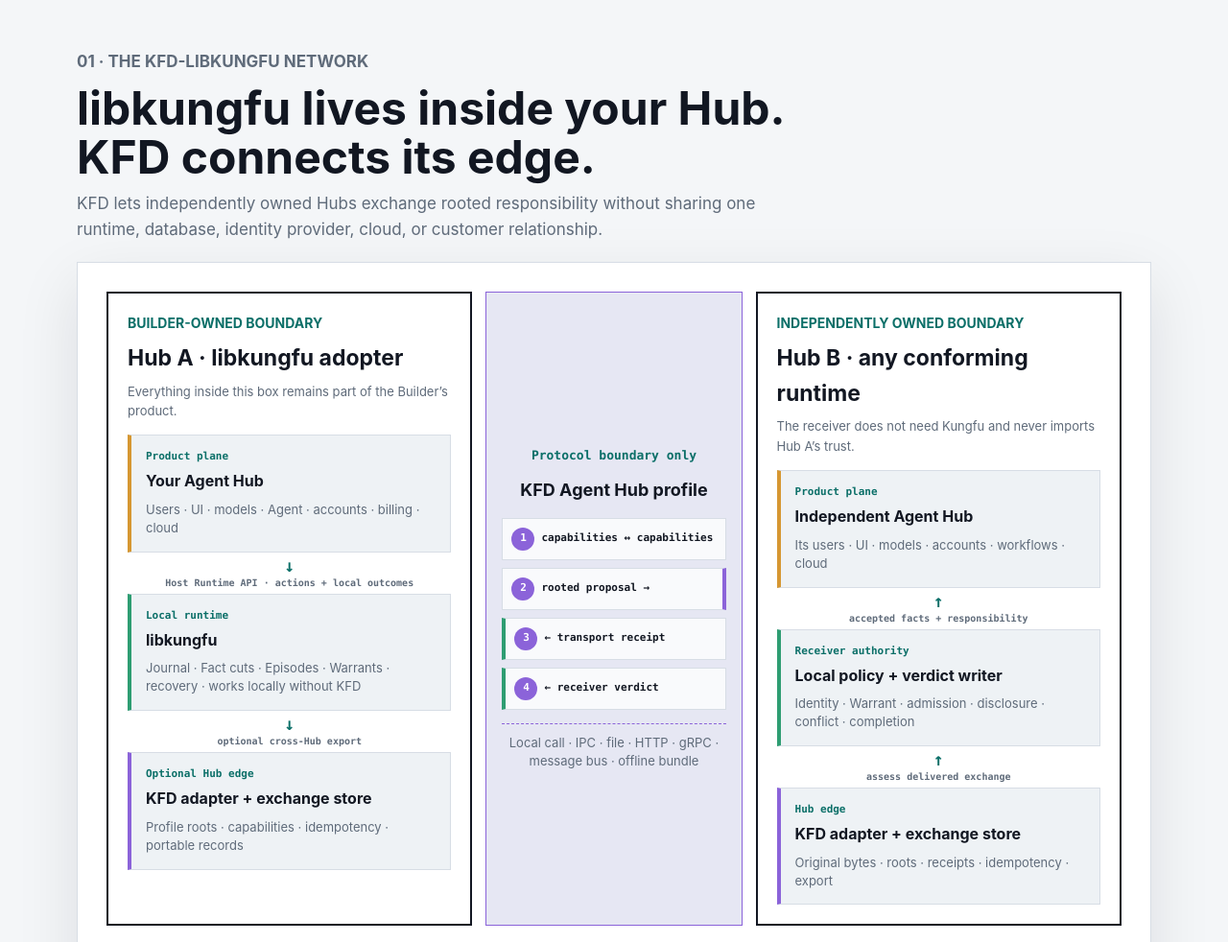
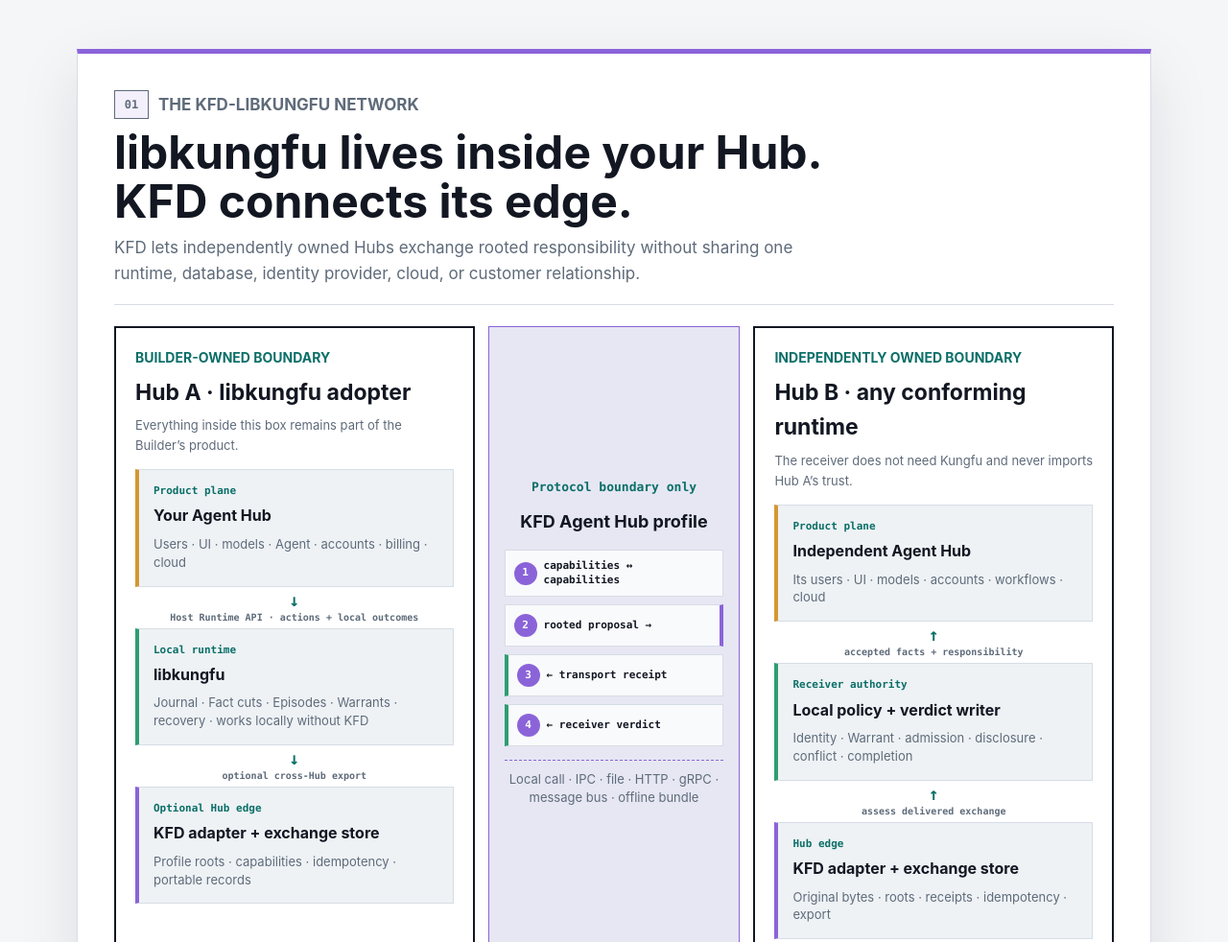
Before and after one commit to kungfu-systems/site-kungfu-tech, a website: page public/agent-builders/index.html in a window 1280 px wide. Shown: the part 522-1504 px from the top of the page at 96% size. Drawn offline with Linux system fonts and the light colour scheme; no server answers.

Commit message:
feat(site): unify builder chapter hierarchy
Signed-off-by: Keren Dong <keren.dong+cx@kungfu.link>

```diff
--- a/public/agent-builders/index.html
+++ b/public/agent-builders/index.html
@@ -732,10 +732,70 @@
 
     .dogfood-boundary strong { color: var(--fg); }
 
+    .builder-chapter {
+      --chapter-accent: var(--accent);
+      display: grid;
+      min-width: 0;
+      gap: 22px;
+      padding: clamp(22px, 4vw, 38px);
+      border: 1px solid var(--line);
+      border-top: 5px solid var(--chapter-accent);
+      background: var(--panel);
+      box-shadow: 0 22px 60px rgba(18, 23, 34, 0.10);
+    }
+
+    .chapter-network { --chapter-accent: #8b63d9; }
+    .chapter-action { --chapter-accent: #2784c7; }
+    .chapter-proof { --chapter-accent: #2e9d72; }
+    .chapter-adoption { --chapter-accent: #d69732; }
+
+    .builder-chapter > .chapter-heading {
+      width: 100%;
+      max-width: none;
+      padding-bottom: 18px;
+      border-bottom: 1px solid var(--line);
+    }
+
+    .builder-chapter > .section-heading h2,
+    .builder-chapter > .section-heading > p:last-child {
+      max-width: 760px;
+    }
+
+    .chapter-kicker {
+      display: flex;
+      gap: 10px;
+      align-items: center;
+      color: var(--chapter-accent);
+    }
+
+    .chapter-number {
+      display: inline-grid;
+      min-width: 36px;
+      height: 30px;
+      padding: 0 7px;
+      place-items: center;
+      border: 1px solid currentColor;
+      background: color-mix(in srgb, var(--chapter-accent) 10%, var(--surface));
+      font: 700 12px/1 "SFMono-Regular", Consolas, monospace;
+    }
+
+    .builder-chapter > .diagram-shell {
+      padding: 0;
+      border: 0;
+      background: transparent;
+      box-shadow: none;
+    }
+
+    .chapter-adoption .evidence-panel {
+      border-left: 4px solid var(--chapter-accent);
+      background: var(--panel-soft);
+    }
+
     @media (max-width: 860px) {
       main { width: min(calc(100% - 28px), 680px); padding: 28px 0 40px; }
       .builder-main { gap: 40px; padding-top: 30px; }
       .builder-hero h1 { font-size: 42px; line-height: 1.02; }
+      .builder-chapter { padding: 18px; }
       .diagram-shell { overflow: hidden; padding: 16px; }
       .promise-ownership, .promise-foundation, .action-loop, .authority-rail,
       .topology-grid, .semantic-gate, .topology-modes, .invariant-strip, .adoption-value,
@@ -799,9 +859,9 @@
         </div>
       </section>
 
-      <section class="architecture" aria-labelledby="hub-network-heading">
-        <div class="section-heading">
-          <p class="eyebrow">01 · The KFD-libkungfu network</p>
+      <section class="builder-chapter chapter-network architecture" data-builder-chapter="01" aria-labelledby="hub-network-heading">
+        <div class="chapter-heading section-heading">
+          <p class="eyebrow chapter-kicker"><span class="chapter-number">01</span><span>The KFD-libkungfu network</span></p>
           <h2 id="hub-network-heading">libkungfu lives inside your Hub. KFD connects its edge.</h2>
           <p>KFD lets independently owned Hubs exchange rooted responsibility without sharing one runtime, database, identity provider, cloud, or customer relationship.</p>
         </div>
@@ -921,7 +981,7 @@
 
       <section class="hub-promise" aria-labelledby="hub-promise-heading">
         <div class="promise-heading">
-          <p class="eyebrow">The adoption promise</p>
+          <p class="eyebrow">Builder contract · applies across all four chapters</p>
           <h2 id="hub-promise-heading">Kungfu does not compete for your Hub.</h2>
           <p>The Hub is the highest-value product layer, and it remains entirely yours. Kungfu exists to make the capability layer beneath it interoperable—not to enter your customer relationship.</p>
         </div>
@@ -947,9 +1007,9 @@
         <p class="promise-lock">Integration is not a channel into your customer relationship.</p>
       </section>
 
-      <section class="architecture" aria-labelledby="action-world-heading">
-        <div class="section-heading">
-          <p class="eyebrow">02 · How libkungfu sees action</p>
+      <section class="builder-chapter chapter-action architecture" data-builder-chapter="02" aria-labelledby="action-world-heading">
+        <div class="chapter-heading section-heading">
+          <p class="eyebrow chapter-kicker"><span class="chapter-number">02</span><span>How libkungfu sees action</span></p>
           <h2 id="action-world-heading">An action is a loop through reality, not a row in a workflow.</h2>
           <p>libkungfu preserves the coordinates needed to act without losing intent, evidence, authority, or continuity.</p>
         </div>
@@ -973,10 +1033,10 @@
         </div>
       </section>
 
-      <section class="dogfood-proof" aria-labelledby="dogfood-proof-heading">
-        <div class="dogfood-proof-head">
+      <section class="builder-chapter chapter-proof dogfood-proof" data-builder-chapter="03" aria-labelledby="dogfood-proof-heading">
+        <div class="chapter-heading dogfood-proof-head">
           <div>
-            <p class="eyebrow">Dogfood · public and auditable</p>
+            <p class="eyebrow chapter-kicker"><span class="chapter-number">03</span><span>Dogfood · public and auditable</span></p>
             <h2 id="dogfood-proof-heading">The mechanism is building Kungfu itself.</h2>
           </div>
           <p>The current rolling 30-day public observation connects repository work to retained Project Cuts, independent review, continuation, and production release.</p>
@@ -1010,9 +1070,9 @@
         })();
       </script>
 
-      <section aria-labelledby="adoption-heading">
-        <div class="section-heading">
-          <p class="eyebrow">A bounded starting path</p>
+      <section class="builder-chapter chapter-adoption" data-builder-chapter="04" aria-labelledby="adoption-heading">
+        <div class="chapter-heading section-heading">
+          <p class="eyebrow chapter-kicker"><span class="chapter-number">04</span><span>A bounded starting path</span></p>
           <h2 id="adoption-heading">Inspect. Integrate. Prove.</h2>
           <p>The current evidence supports a bounded first-party reference path—not certification or broad vendor adoption.</p>
         </div>
@@ -1036,9 +1096,7 @@
             <a href="https://github.com/kungfu-systems/buildchain/pull/1435">Audit the Passport integration</a>
           </article>
         </div>
-      </section>
-
-      <section class="evidence-panel" aria-labelledby="evidence-heading">
+        <aside class="evidence-panel" aria-labelledby="evidence-heading">
           <h2 id="evidence-heading">Current claim boundary</h2>
           <div class="evidence-copy">
             <p><strong>Public status:</strong> first-party reference adopter. The retained evidence is not external vendor adoption, certification, an OpenCode endorsement, or a multi-platform guarantee.</p>
@@ -1049,6 +1107,7 @@
               <a href="https://buildchain.libkungfu.dev">Buildchain release evidence</a>
             </div>
           </div>
+        </aside>
       </section>
     </div>
 
```
Also changed, not shown: README.md, 1 other file. Lines whose indentation alone changed are shown as unchanged.
